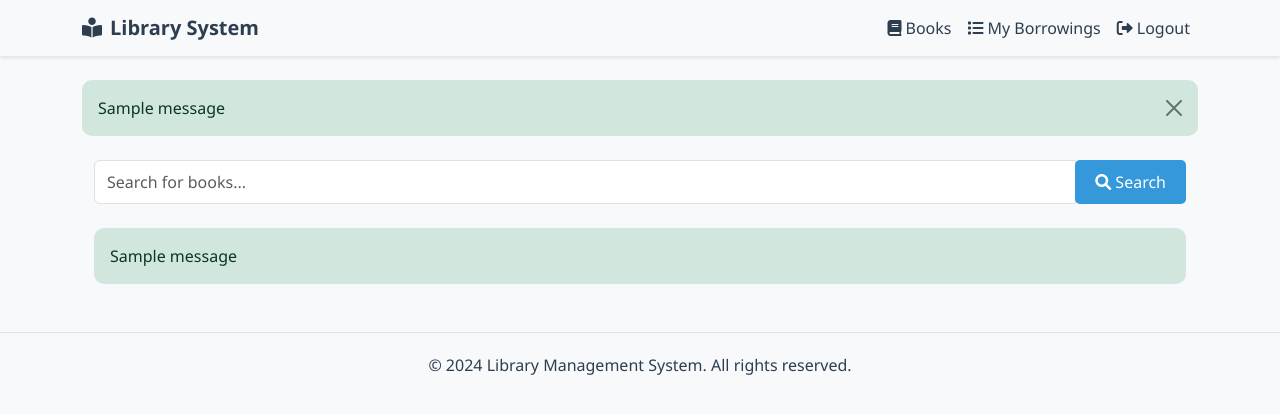
After one commit to n4slie/LibraryFushion, a Django app: page /search/ in a window 1280 px wide. The commit adds this page. Shown: the top 414 px of the page. Run offline with Django 5.2, Linux system fonts and the light colour scheme; a user stored in the database is signed in; tables that the repository leaves empty hold one stand-in row (values such as "Sample post"); one stand-in notice (Sample message) is shown.

Commit message:
Add Google Books API and search bar works

```diff
--- a/lib_manage/library/static/library/css/styles.css
+++ b/lib_manage/library/static/library/css/styles.css
@@ -15,27 +15,36 @@ body {
 }
 
 .navbar {
-    background-color: var(--primary-color) !important;
+    background-color: #f8f9fa;
     box-shadow: 0 2px 4px rgba(0,0,0,0.1);
 }
 
-.navbar-brand, .nav-link {
-    color: var(--light-color) !important;
+.navbar-brand {
+    font-weight: bold;
+    color: #2c3e50;
+}
+
+.nav-link {
+    color: #2c3e50;
+    font-weight: 500;
 }
 
 .nav-link:hover {
-    color: var(--secondary-color) !important;
+    color: #3498db;
 }
 
 .card {
-    border: none;
-    border-radius: 10px;
-    box-shadow: 0 4px 6px rgba(0,0,0,0.1);
-    transition: transform 0.3s ease;
+    transition: transform 0.2s;
+    box-shadow: 0 2px 4px rgba(0,0,0,0.1);
 }
 
 .card:hover {
     transform: translateY(-5px);
+}
+
+.card-img-top {
+    height: 200px;
+    object-fit: cover;
 }
 
 .card-title {
@@ -67,55 +76,42 @@ body {
 
 .book-card {
     position: relative;
-    overflow: hidden;
 }
 
-.book-card .availability-badge {
+.availability-badge {
     position: absolute;
     top: 10px;
     right: 10px;
     padding: 5px 10px;
     border-radius: 15px;
     font-size: 0.8rem;
-    font-weight: 600;
+    font-weight: bold;
 }
 
 .availability-high {
-    background-color: var(--success-color);
+    background-color: #28a745;
     color: white;
 }
 
 .availability-low {
-    background-color: var(--warning-color);
+    background-color: #dc3545;
     color: white;
 }
 
 .search-container {
-    margin: 20px 0;
-    padding: 20px;
-    background-color: white;
-    border-radius: 10px;
-    box-shadow: 0 2px 4px rgba(0,0,0,0.1);
+    margin-bottom: 30px;
 }
 
 .search-input {
-    border: 2px solid var(--light-color);
-    border-radius: 5px;
-    padding: 10px;
-    width: 100%;
-    transition: border-color 0.3s ease;
-}
-
-.search-input:focus {
-    border-color: var(--secondary-color);
-    outline: none;
+    border-radius: 20px;
+    padding-left: 20px;
 }
 
 .footer {
-    background-color: var(--primary-color);
-    color: var(--light-color);
+    background-color: #f8f9fa;
     padding: 20px 0;
-    margin-top: 40px;
+    margin-top: 50px;
+    border-top: 1px solid #dee2e6;
 }
 
 @media (max-width: 768px) {
@@ -123,7 +119,7 @@ body {
         margin-bottom: 20px;
     }
 
-    .search-container {
-        margin: 10px 0;
+    .card-img-top {
+        height: 150px;
     }
 }
--- /dev/null
+++ b/lib_manage/library/templates/library/base.html
@@ -0,0 +1,67 @@
+<!DOCTYPE html>
+<html lang="en">
+<head>
+    <meta charset="UTF-8">
+    <meta name="viewport" content="width=device-width, initial-scale=1">
+    <title>{% block title %}Library Management System{% endblock %}</title>
+    <link href="https://cdn.jsdelivr.net/npm/bootstrap@5.3.0/dist/css/bootstrap.min.css" rel="stylesheet">
+    <link rel="stylesheet" href="https://cdnjs.cloudflare.com/ajax/libs/font-awesome/6.0.0/css/all.min.css">
+    {% load static %}
+    <link rel="stylesheet" href="{% static 'library/css/styles.css' %}">
+    {% block extra_css %}{% endblock %}
+</head>
+<body>
+    <nav class="navbar navbar-expand-lg navbar-light">
+        <div class="container">
+            <a class="navbar-brand" href="{% url 'home' %}">
+                <i class="fas fa-book-reader me-2"></i>Library System
+            </a>
+            <button class="navbar-toggler" type="button" data-bs-toggle="collapse" data-bs-target="#navbarNav">
+                <span class="navbar-toggler-icon"></span>
+            </button>
+            <div class="collapse navbar-collapse" id="navbarNav">
+                <div class="navbar-nav ms-auto">
+                    {% if user.is_authenticated %}
+                        <a class="nav-link" href="{% url 'book_list' %}">
+                            <i class="fas fa-book me-1"></i>Books
+                        </a>
+                        <a class="nav-link" href="{% url 'borrowing_list' %}">
+                            <i class="fas fa-list me-1"></i>My Borrowings
+                        </a>
+                        <a class="nav-link" href="{% url 'admin:logout' %}">
+                            <i class="fas fa-sign-out-alt me-1"></i>Logout
+                        </a>
+                    {% else %}
+                        <a class="nav-link" href="{% url 'admin:login' %}">
+                            <i class="fas fa-sign-in-alt me-1"></i>Login
+                        </a>
+                    {% endif %}
+                </div>
+            </div>
+        </div>
+    </nav>
+
+    <div class="container mt-4">
+        {% if messages %}
+            {% for message in messages %}
+                <div class="alert alert-{{ message.tags }} alert-dismissible fade show" role="alert">
+                    {{ message }}
+                    <button type="button" class="btn-close" data-bs-dismiss="alert" aria-label="Close"></button>
+                </div>
+            {% endfor %}
+        {% endif %}
+
+        {% block content %}
+        {% endblock %}
+    </div>
+
+    <footer class="footer mt-5">
+        <div class="container text-center">
+            <p class="mb-0">&copy; 2024 Library Management System. All rights reserved.</p>
+        </div>
+    </footer>
+
+    <script src="https://cdn.jsdelivr.net/npm/bootstrap@5.3.0/dist/js/bootstrap.bundle.min.js"></script>
+    {% block extra_js %}{% endblock %}
+</body>
+</html>
--- /dev/null
+++ b/lib_manage/library/templates/library/search_results.html
@@ -0,0 +1,65 @@
+{% extends 'library/base.html' %}
+
+{% block content %}
+<div class="container mt-4">
+    <div class="row">
+        <div class="col-md-12">
+            <form action="{% url 'search_books' %}" method="get" class="mb-4">
+                <div class="input-group">
+                    <input type="text" name="q" class="form-control" placeholder="Search for books..." value="{{ query }}">
+                    <div class="input-group-append">
+                        <button class="btn btn-primary" type="submit">
+                            <i class="fas fa-search me-1"></i>Search
+                        </button>
+                    </div>
+                </div>
+            </form>
+        </div>
+    </div>
+
+    {% if messages %}
+        {% for message in messages %}
+            <div class="alert alert-{{ message.tags }}">
+                {{ message }}
+            </div>
+        {% endfor %}
+    {% endif %}
+
+    {% if query %}
+        <h2>Search Results for "{{ query }}"</h2>
+
+        {% if books %}
+            <div class="row">
+                {% for book in books %}
+                    <div class="col-md-4 mb-4">
+                        <div class="card">
+                            {% if book.thumbnail %}
+                                <img src="{{ book.thumbnail }}" class="card-img-top" alt="{{ book.title }}">
+                            {% endif %}
+                            <div class="card-body">
+                                <h5 class="card-title">{{ book.title }}</h5>
+                                <p class="card-text">
+                                    <strong>Authors:</strong> {{ book.authors|join:", " }}<br>
+                                    <strong>Publisher:</strong> {{ book.publisher }}<br>
+                                    <strong>Published:</strong> {{ book.published_date }}<br>
+                                    {% if book.isbn_13 %}
+                                        <strong>ISBN:</strong> {{ book.isbn_13 }}<br>
+                                    {% endif %}
+                                </p>
+                                <p class="card-text">{{ book.description|truncatewords:30 }}</p>
+                                {% if book.preview_link %}
+                                    <a href="{{ book.preview_link }}" class="btn btn-primary" target="_blank">Preview</a>
+                                {% endif %}
+                            </div>
+                        </div>
+                    </div>
+                {% endfor %}
+            </div>
+        {% else %}
+            <div class="alert alert-info">
+                No books found matching your search criteria.
+            </div>
+        {% endif %}
+    {% endif %}
+</div>
+{% endblock %}
--- a/lib_manage/library/urls.py
+++ b/lib_manage/library/urls.py
@@ -1,8 +1,9 @@
 from django.urls import path
-from .views import home, book_list, borrowing_list
+from . import views
 
 urlpatterns = [
-    path('', home, name='home'),
-    path('books/', book_list, name='book_list'),
-    path('borrowings/', borrowing_list, name='borrowing_list'),
+    path('', views.home, name='home'),
+    path('books/', views.book_list, name='book_list'),
+    path('borrowings/', views.borrowing_list, name='borrowing_list'),
+    path('search/', views.search_books, name='search_books'),
 ]
--- a/lib_manage/library/views.py
+++ b/lib_manage/library/views.py
@@ -1,6 +1,8 @@
 from django.shortcuts import render
 from django.contrib.auth.decorators import login_required
 from .models import Book, Borrowing, User
+from .services.google_books_service import GoogleBooksService
+from django.contrib import messages
 
 # Create your views here.
 
@@ -37,3 +39,24 @@ def borrowing_list(request):
         # Members can only see their own borrowings
         borrowings = Borrowing.objects.filter(member=request.user)
     return render(request, 'library/borrowing_list.html', {'borrowings': borrowings})
+
+@login_required
+def search_books(request):
+    query = request.GET.get('q', '')
+    books = []
+
+    if query:
+        try:
+            books_service = GoogleBooksService()
+            books = books_service.search_books(query)
+        except ValueError as e:
+            messages.error(request, "Google Books API is not properly configured. Please contact the administrator.")
+            print(f"Google Books API Error: {str(e)}")
+        except Exception as e:
+            messages.error(request, "An error occurred while searching for books. Please try again later.")
+            print(f"Search Error: {str(e)}")
+
+    return render(request, 'library/search_results.html', {
+        'books': books,
+        'query': query
+    })
--- /dev/null
+++ b/lib_manage/requirements.txt
@@ -0,0 +1,4 @@
+Django>=4.2.0
+google-api-python-client>=2.100.0
+requests>=2.31.0
+python-dotenv>=1.0.0
```
Also changed, not shown: lib_manage/lib_manage/settings.py (+10 -0 lines), lib_manage/library/services/google_books_service.py (added, +95 -0 lines), lib_manage/library/templates/library/home.html (+14 -27 lines), lib_manage/db.sqlite3.
